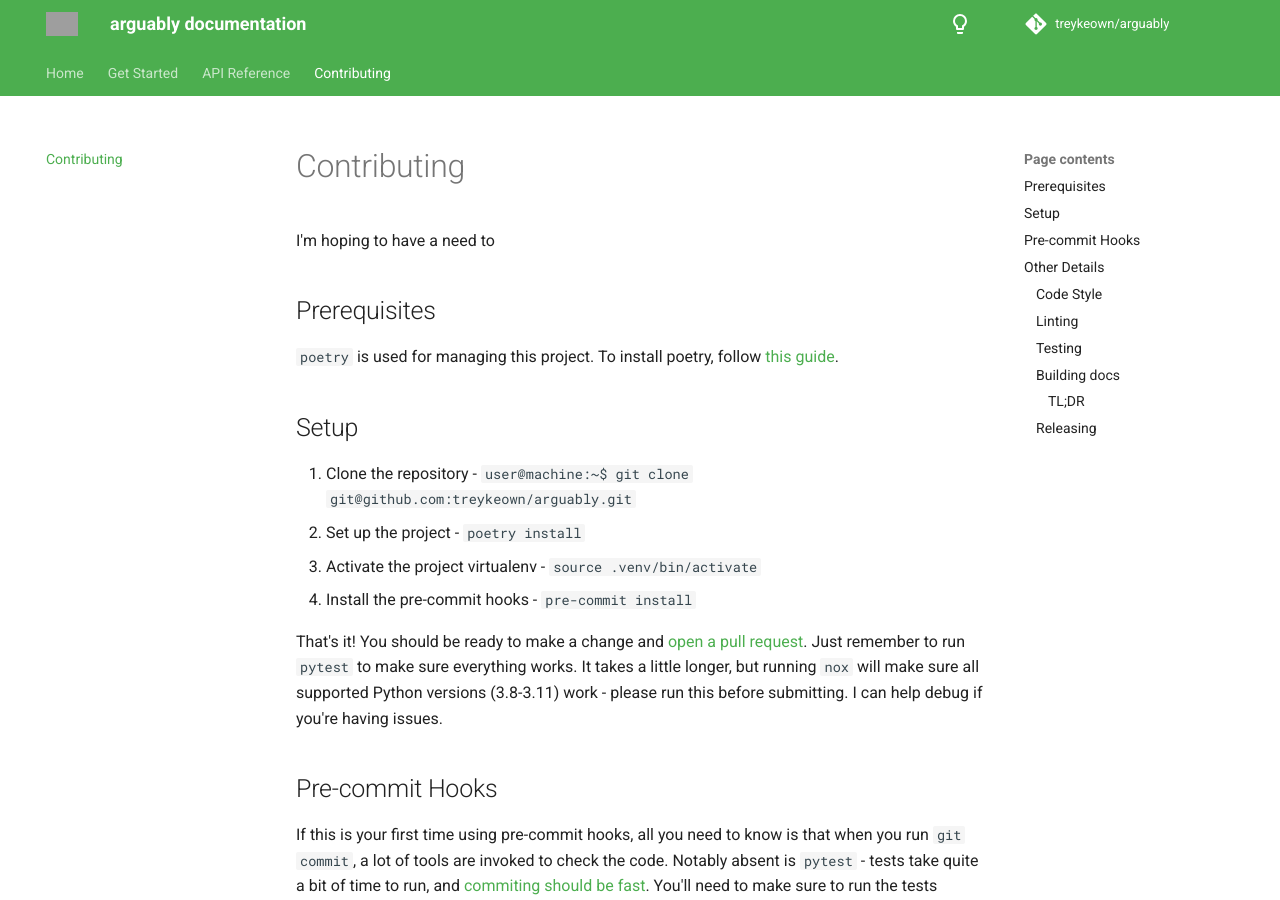
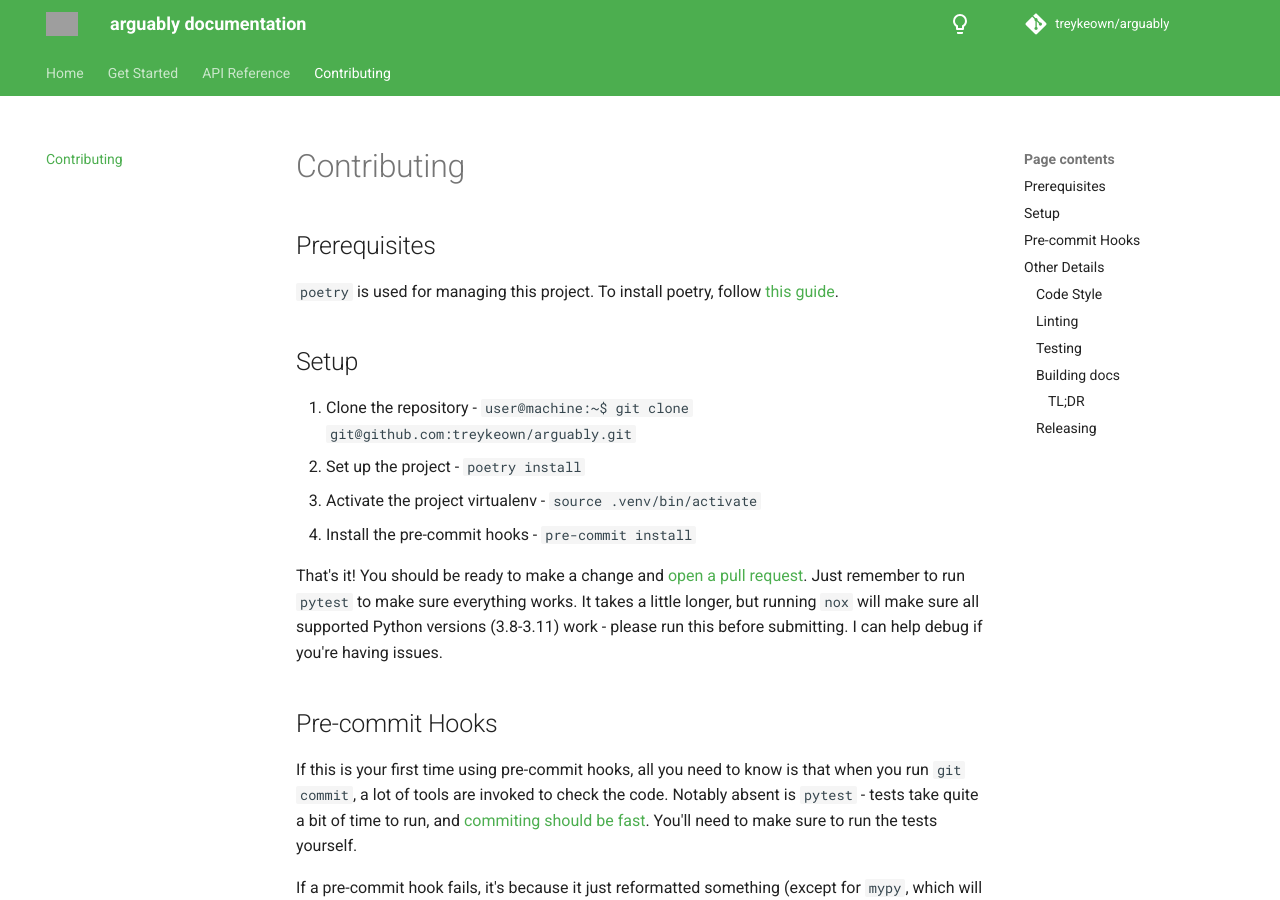
Before and after one commit to treykeown/arguably, an MkDocs documentation site: the page built from docs/contributing.md, in a window 1280 px wide and 900 px high. Built offline with MkDocs 1.6.1 and Material for MkDocs 9.7.7, drawn with Linux system fonts in a browser that asks for light colours; comment, search, counter and statistics services are not loaded; grey boxes are pictures that could not be loaded.

Commit message:
Update contributing doc

```diff
--- a/docs/contributing.md
+++ b/docs/contributing.md
@@ -1,6 +1,4 @@
 # Contributing
-
-I'm hoping to have a need to
 
 ## Prerequisites
 
```
